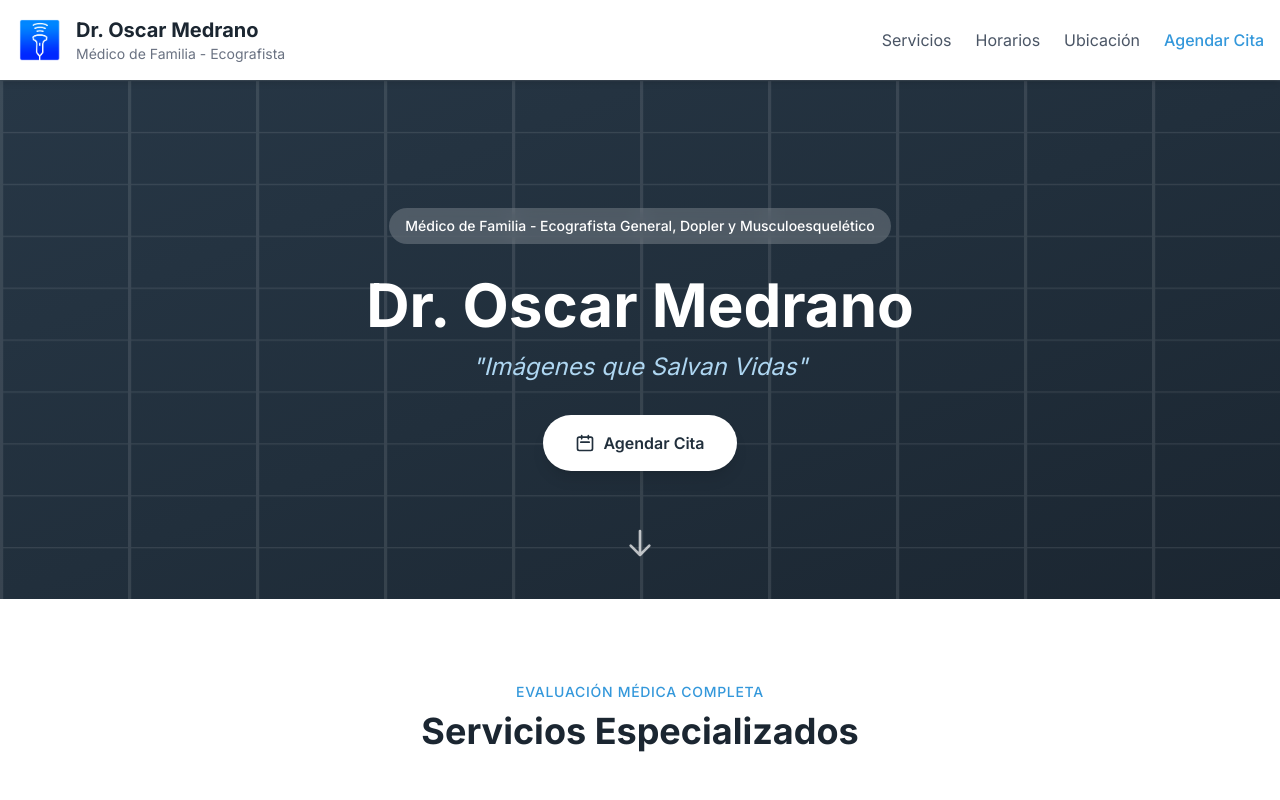
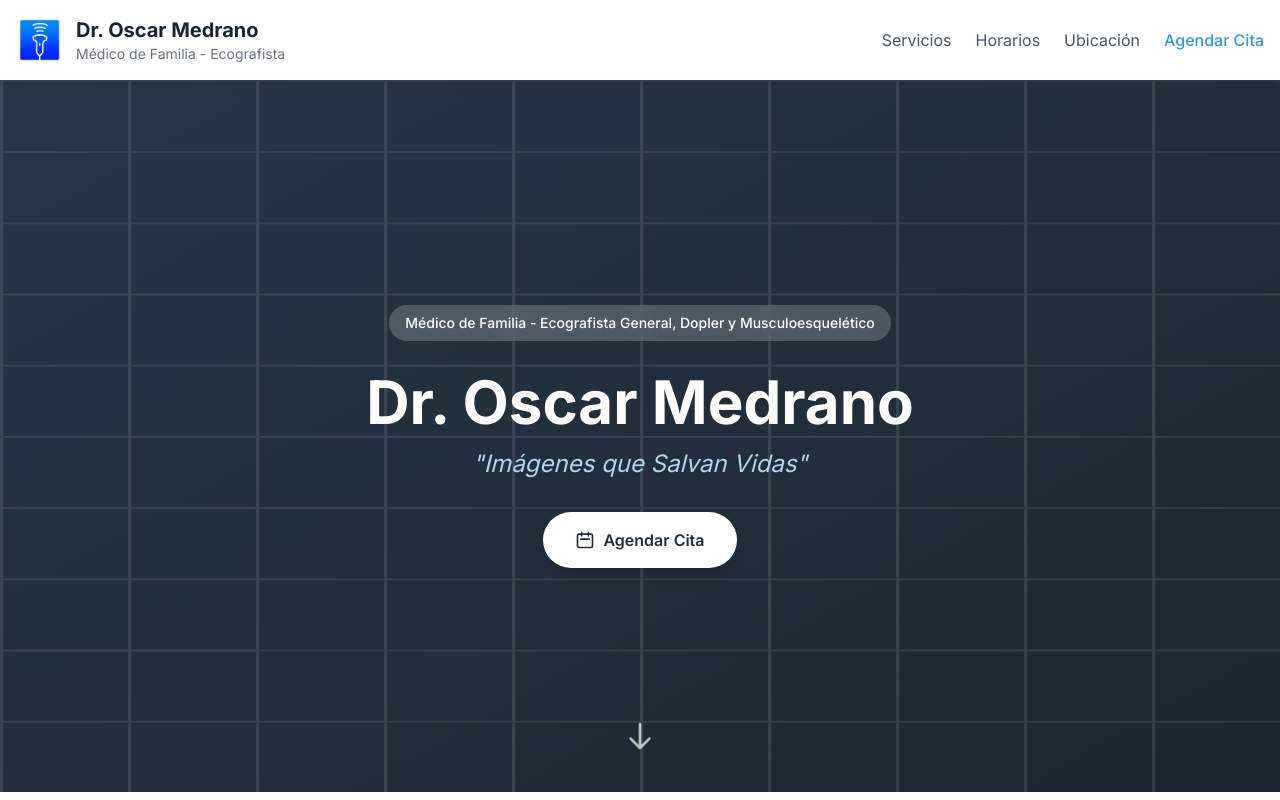
Before and after one commit to Oscar-Medrano/Frontend-Consultorio-Medrano, a Vue app in the folder frontend/: page / in a window 1280 px wide. Shown: the top 800 px of the page. Built offline with nearby package versions, Linux system fonts and the light colour scheme; no server answers.

Commit message:
Hero Section 100vh

```diff
--- a/frontend/src/views/LandingPage.vue
+++ b/frontend/src/views/LandingPage.vue
@@ -4,7 +4,7 @@
     <Header />
 
     <!-- hero Section -->
-    <section id="inicio" class="relative bg-linear-to-br from-primary-600 via-primary-700 to-primary-800 text-white py-24 lg:py-32 overflow-hidden">
+    <section id="inicio" class="relative bg-linear-to-br from-primary-600 via-primary-700 to-primary-800 text-white min-h-[calc(100vh-80px)] lg:min-h-[calc(100vh-88px)] flex flex-col justify-center overflow-hidden">
       <!-- Patrón de fondo -->
       <div class="absolute inset-0 opacity-10">
         <svg class="w-full h-full" viewBox="0 0 100 100" preserveAspectRatio="none">
```
